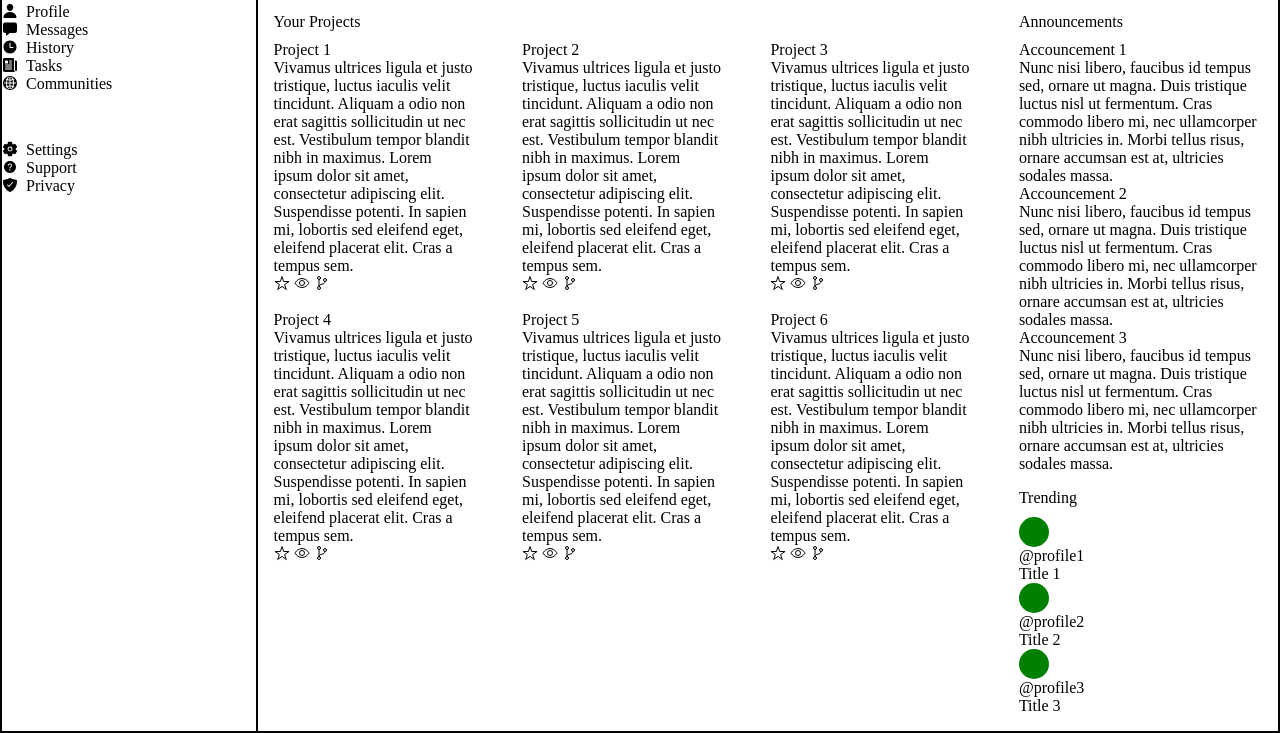
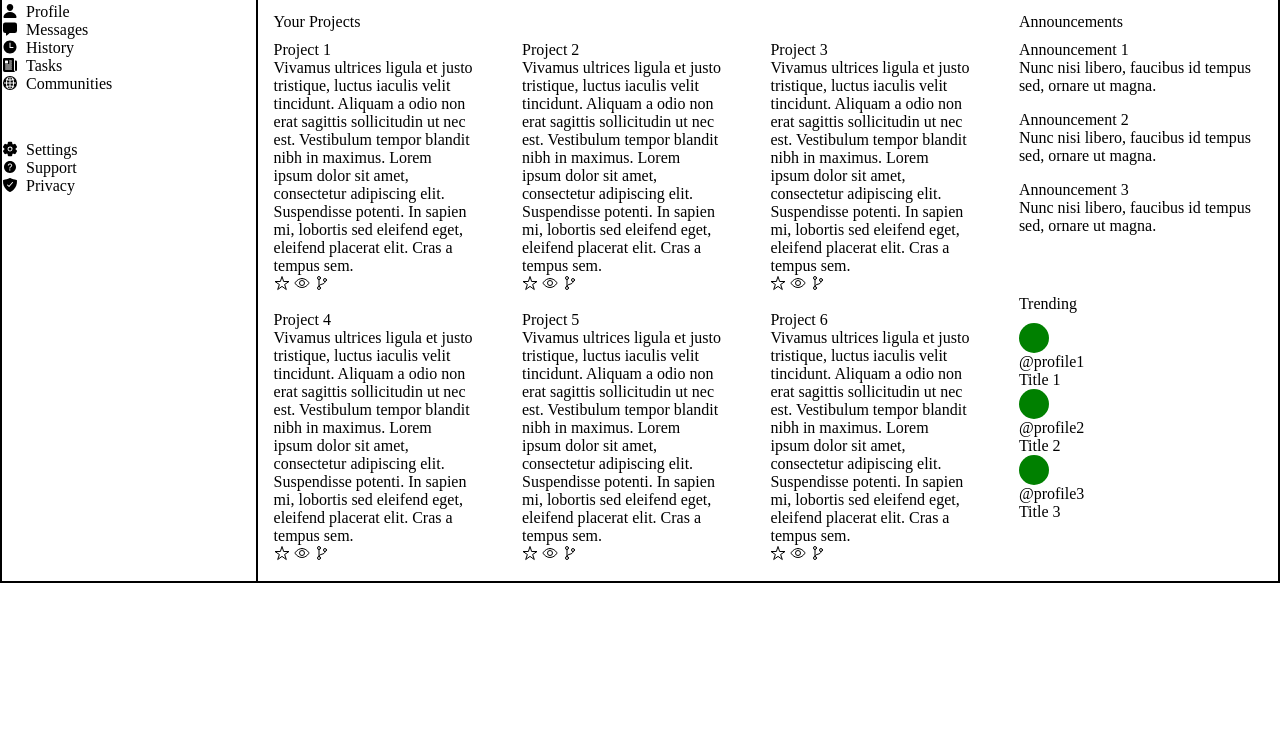
Before and after one commit to Acid-Free/odin-admin-dashboard, a plain HTML site: page index.html in a window 1280 px wide. Shown: the part 83-816 px from the top of the page. Drawn offline with nearby package versions, Linux system fonts and the light colour scheme.

Commit message:
Add announcement layout

```diff
--- a/index.html
+++ b/index.html
@@ -184,24 +184,18 @@
       <p class="content-header">Announcements</p>
       <div class="announcement-list">
         <div class="announcement-entry">
-          <p class="title">Accouncement 1</p>
-          <p class="description">Nunc nisi libero, faucibus id tempus sed, ornare ut magna. Duis tristique luctus nisl
-            ut fermentum. Cras commodo libero
-            mi, nec ullamcorper nibh ultricies in. Morbi tellus risus, ornare accumsan est at, ultricies sodales massa.
+          <p class="title">Announcement 1</p>
+          <p class="description">Nunc nisi libero, faucibus id tempus sed, ornare ut magna.
           </p>
         </div>
         <div class="announcement-entry">
-          <p class="title">Accouncement 2</p>
-          <p class="description">Nunc nisi libero, faucibus id tempus sed, ornare ut magna. Duis tristique luctus nisl
-            ut fermentum. Cras commodo libero
-            mi, nec ullamcorper nibh ultricies in. Morbi tellus risus, ornare accumsan est at, ultricies sodales massa.
+          <p class="title">Announcement 2</p>
+          <p class="description">Nunc nisi libero, faucibus id tempus sed, ornare ut magna.
           </p>
         </div>
         <div class="announcement-entry">
-          <p class="title">Accouncement 3</p>
-          <p class="description">Nunc nisi libero, faucibus id tempus sed, ornare ut magna. Duis tristique luctus nisl
-            ut fermentum. Cras commodo libero
-            mi, nec ullamcorper nibh ultricies in. Morbi tellus risus, ornare accumsan est at, ultricies sodales massa.
+          <p class="title">Announcement 3</p>
+          <p class="description">Nunc nisi libero, faucibus id tempus sed, ornare ut magna.
           </p>
         </div>
       </div>
--- a/style.css
+++ b/style.css
@@ -120,3 +120,9 @@ p {
 .content > .trending {
   grid-area: 2 / 2 / -1 / -1;
 }
+
+.content .announcement-list {
+  display: flex;
+  flex-direction: column;
+  gap: 1em;
+}
```
